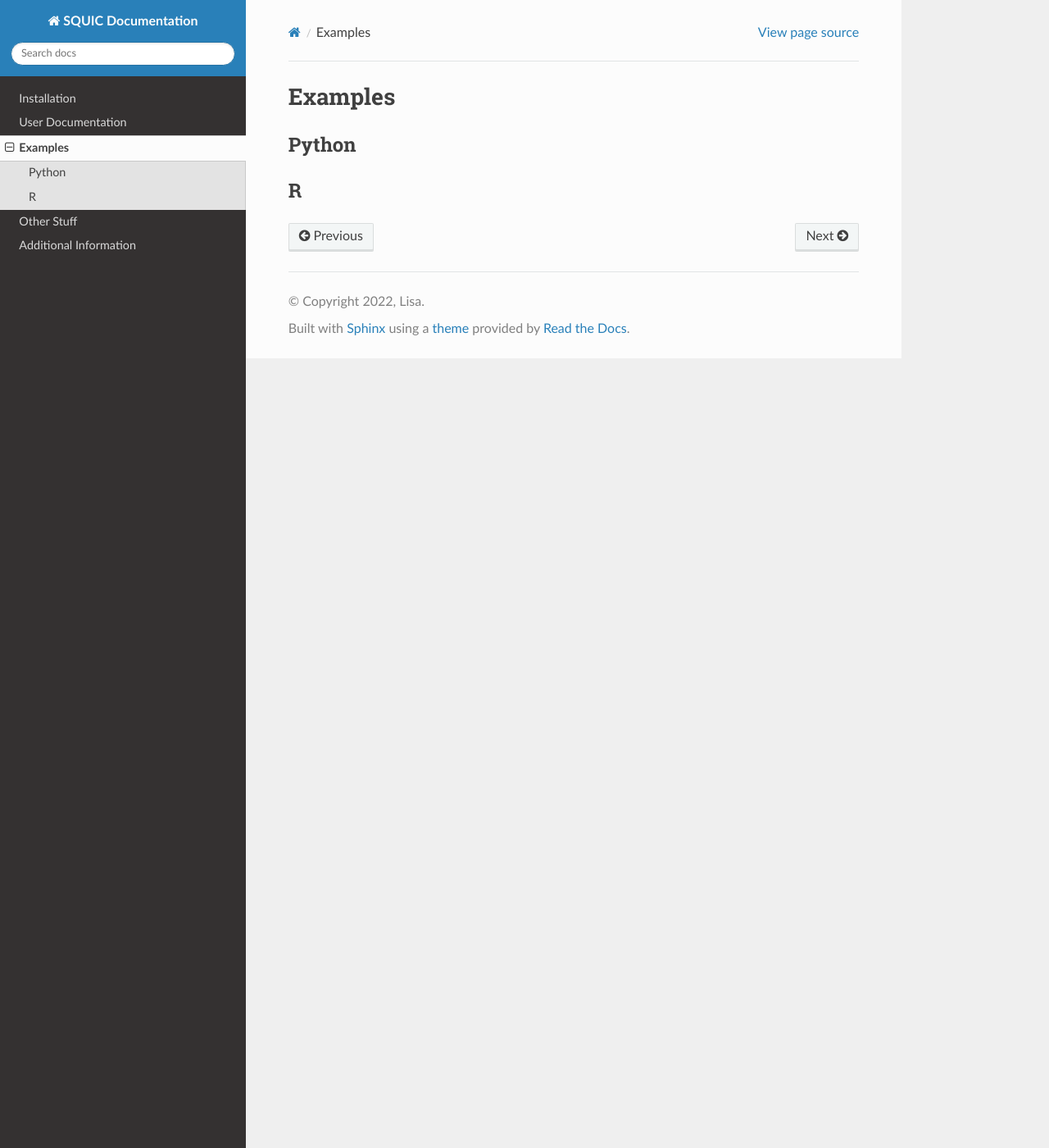
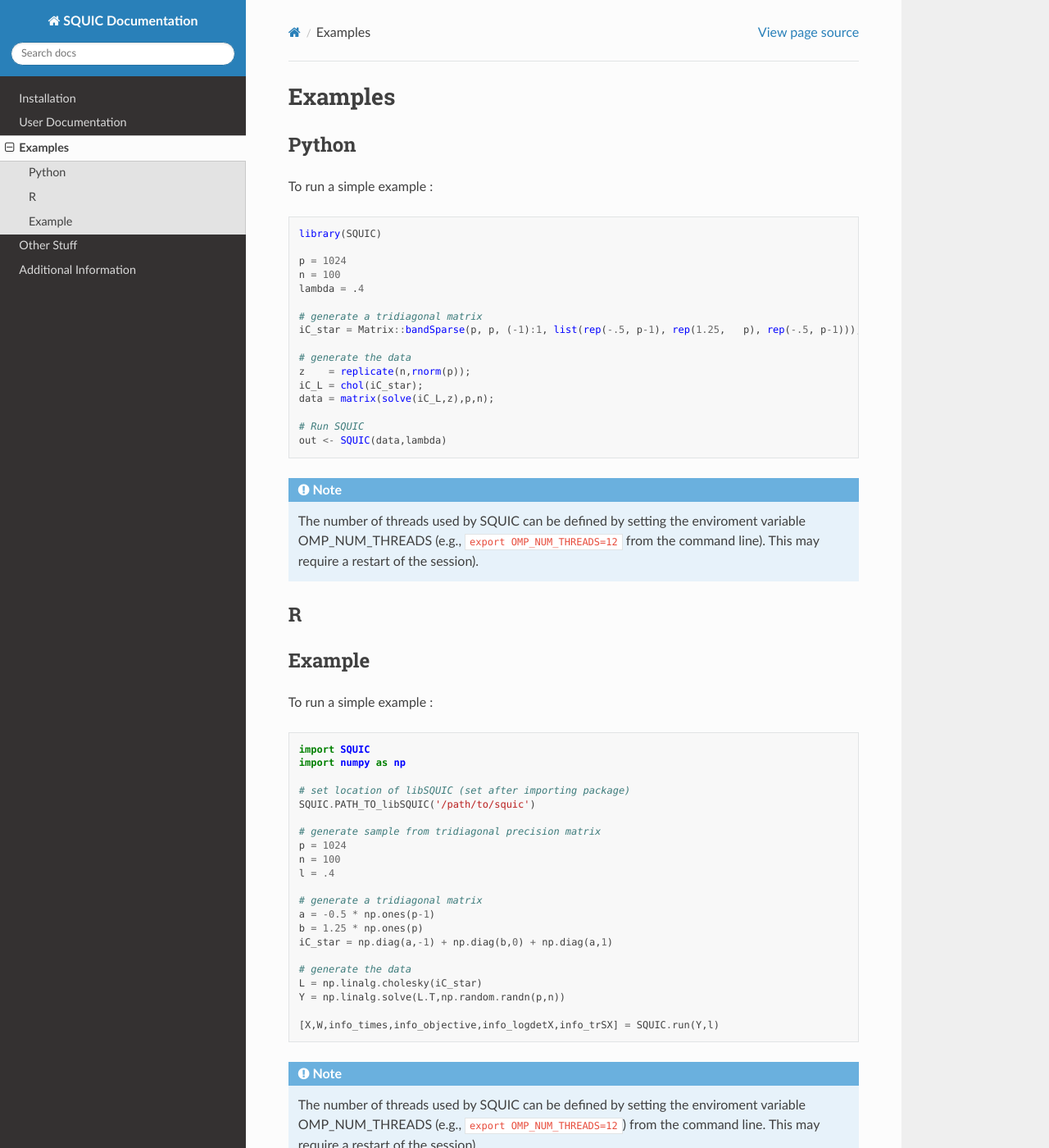
Before and after one commit to lisa-gm/test, a Sphinx documentation site: the page built from docs/source/examples.rst, in a window 1280 px wide and 1400 px high. Shown: the whole window at 82% size. Built offline with Sphinx 7.4.7 and the Read the Docs theme 2.0.0, drawn with Linux system fonts in a browser that asks for light colours.

Commit message:
further updates

```diff
--- a/docs/source/examples.rst
+++ b/docs/source/examples.rst
@@ -1,11 +1,36 @@
 Examples
 ========
-
 
 .. _python:
 
 Python
 ------
+
+To run a simple example :
+
+.. code-block:: R
+
+	library(SQUIC)
+
+	p = 1024
+	n = 100
+	lambda = .4
+
+	# generate a tridiagonal matrix
+	iC_star = Matrix::bandSparse(p, p, (-1):1, list(rep(-.5, p-1), rep(1.25,   p), rep(-.5, p-1)));
+
+	# generate the data
+	z    = replicate(n,rnorm(p));
+	iC_L = chol(iC_star);
+	data = matrix(solve(iC_L,z),p,n);
+
+	# Run SQUIC
+	out <- SQUIC(data,lambda)
+
+
+.. note::
+
+	The number of threads used by SQUIC can be defined by setting the enviroment variable OMP_NUM_THREADS (e.g., ``export OMP_NUM_THREADS=12`` from the command line). This may require a restart of the session).
 
 
 
@@ -13,3 +38,38 @@ Python
 
 R
 ---
+
+
+Example
+-------
+
+To run a simple example :
+
+.. code-block:: default
+
+	import SQUIC
+	import numpy as np
+
+	# set location of libSQUIC (set after importing package)
+	SQUIC.PATH_TO_libSQUIC('/path/to/squic')
+
+	# generate sample from tridiagonal precision matrix
+	p = 1024
+	n = 100
+	l = .4
+
+	# generate a tridiagonal matrix
+	a = -0.5 * np.ones(p-1)
+	b = 1.25 * np.ones(p)
+	iC_star = np.diag(a,-1) + np.diag(b,0) + np.diag(a,1)
+
+	# generate the data
+	L = np.linalg.cholesky(iC_star)
+	Y = np.linalg.solve(L.T,np.random.randn(p,n))
+
+	[X,W,info_times,info_objective,info_logdetX,info_trSX] = SQUIC.run(Y,l)
+
+
+.. note::
+
+	The number of threads used by SQUIC can be defined by setting the enviroment variable OMP_NUM_THREADS (e.g., ``export OMP_NUM_THREADS=12``) from the command line. This may require a restart of the session).
--- a/docs/source/index.rst
+++ b/docs/source/index.rst
@@ -8,10 +8,9 @@ Welcome to the SQUIC documentation!
 
 **SQUIC** is a second-order, L1-regularized maximum likelihood method for performant large-scale sparse precision matrix estimation. The presented source code is the SQUIC shared library (libSQUIC) intended for Linux and Mac OS.
 
-The following interface packages for SQUIC can be found here: `https://www.gitlab.ci.inf.usi.ch/SQUIC <https://www.gitlab.ci.inf.usi.ch/SQUIC>`_
+The different packages for SQUIC can be found `here <https://www.gitlab.ci.inf.usi.ch/SQUIC>`_.
 
-Check out the :doc:`documentation` section for further information, as well as
-how to :ref:`installation` the project.
+Check out the :doc:`documentation` for further information, as well as the :ref:`installation` of the project.
 
 .. note::
 
```
Also changed, not shown: docs/source/installation.rst (+83 -32 lines).
